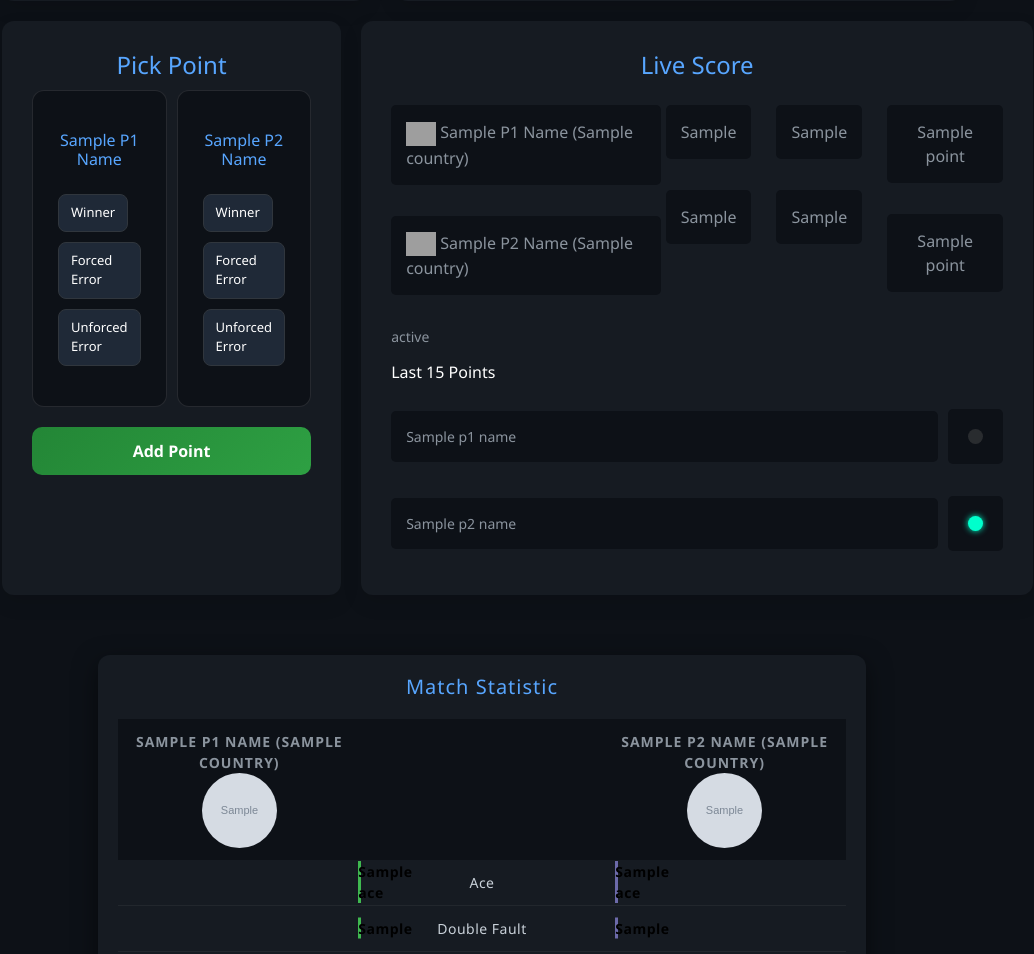
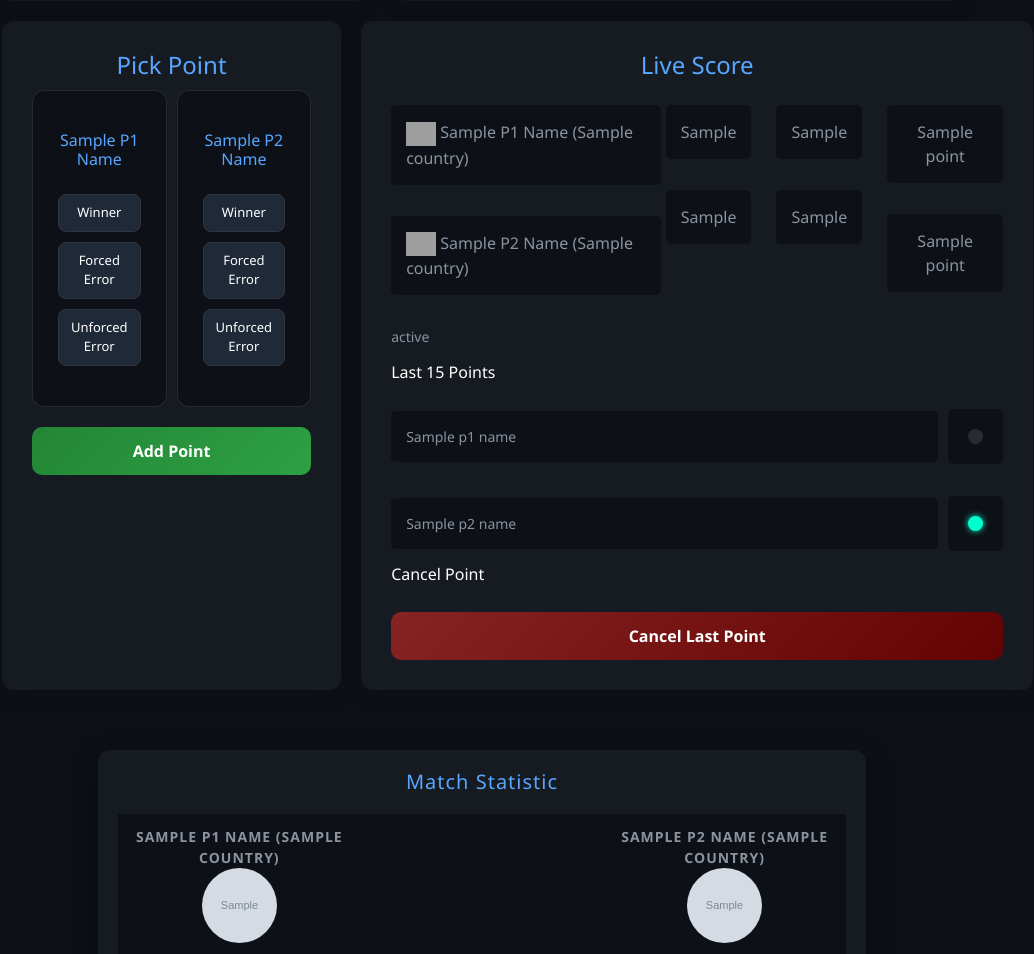
Before and after one commit to achmad-irfan/tennis-score-simulation-app, a Django app: template templates/index.html in a window 1280 px wide. Shown: the part 787-1741 px from the top of the page, without its empty margins (158-1192 px from the left). Run offline with Django 5.2, Linux system fonts and the light colour scheme; the template is opened without the code that fills it: most values are stand-ins (such as "Sample title", 1, 10 or a date in 2020); grey boxes marked "Sample" are stand-in pictures; some libraries are stand-ins or nearby versions; grey boxes are pictures that could not be loaded.

Commit message:
cancel_point

```diff
--- a/static/css/styles.css
+++ b/static/css/styles.css
@@ -300,6 +300,9 @@ label:hover {
    ============================== */
 .shot {
   margin-bottom: 15px;
+  display: flex;
+  flex-direction: column;
+  justify-content: center;
 }
 
 /* ==============================
@@ -314,6 +317,7 @@ label:hover {
   cursor: pointer;
   transition: all 0.2s ease;
   font-size: 13px;
+  text-align: center;
 }
 
 /* hide radio default */
@@ -579,3 +583,7 @@ tr td {
   background-color: #555;
   opacity: 0.4;
 }
+
+.cancel_last_point button {
+  background: linear-gradient(135deg, #862323, #640303);
+}
--- a/templates/snippets/score.html
+++ b/templates/snippets/score.html
@@ -64,6 +64,13 @@
         </div>
          </div>
 </div>
+<div class="cancel_last_point">
+  <h6>Cancel Point</h6>
+  <form method="post">
+     {% csrf_token %}
+    <button id="cancel_point" type="submit" name="cancel_point">Cancel Last Point</button>
+  </form>
+</div>
   </div>
   {% if finish %}
   <div class="result">
```
Also changed, not shown: TennisSkor/score.py (+20 -2 lines), TennisSkor/views.py (+8 -19 lines), TennisSkor/utils.py (line endings or trailing spaces).
